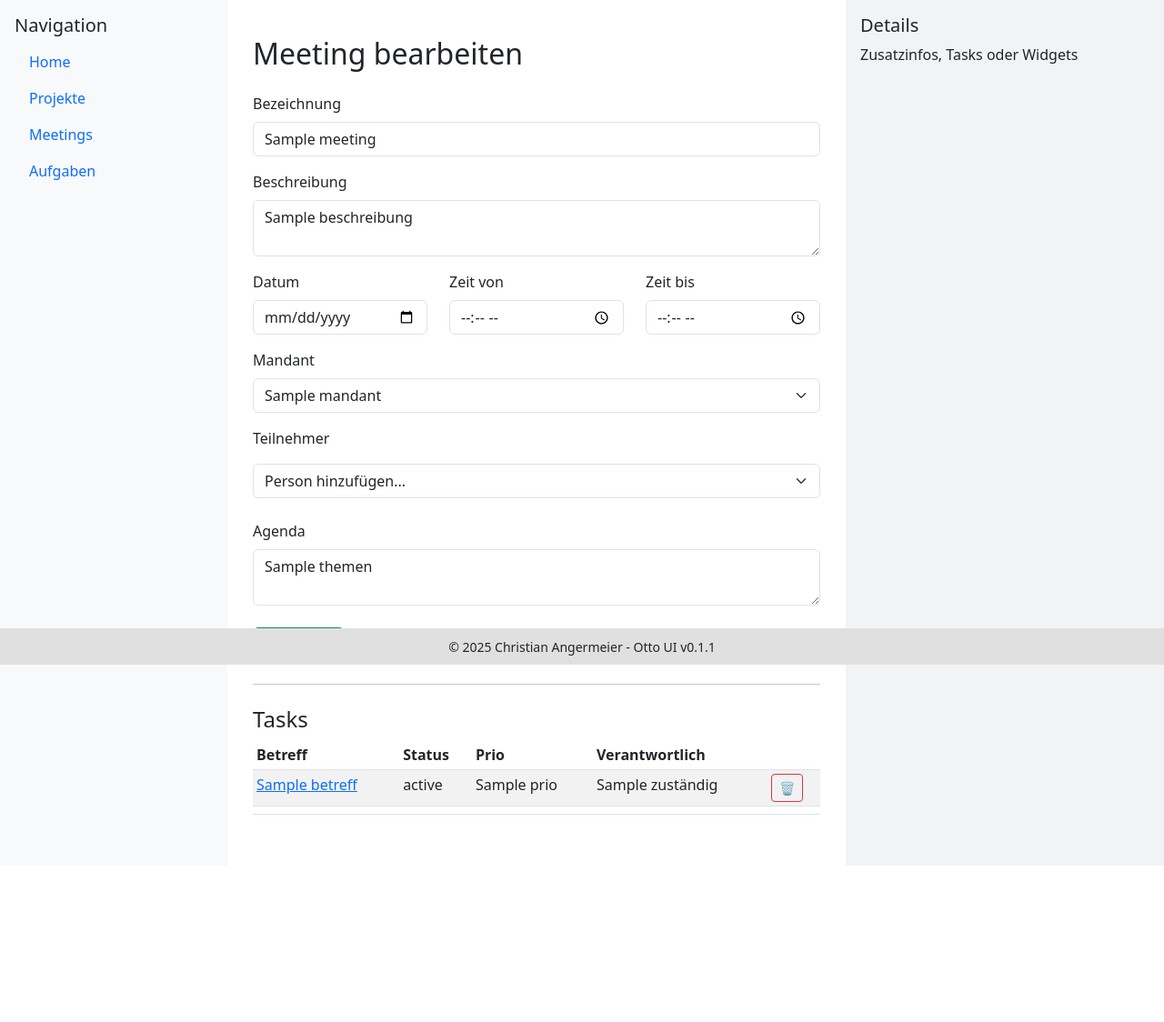
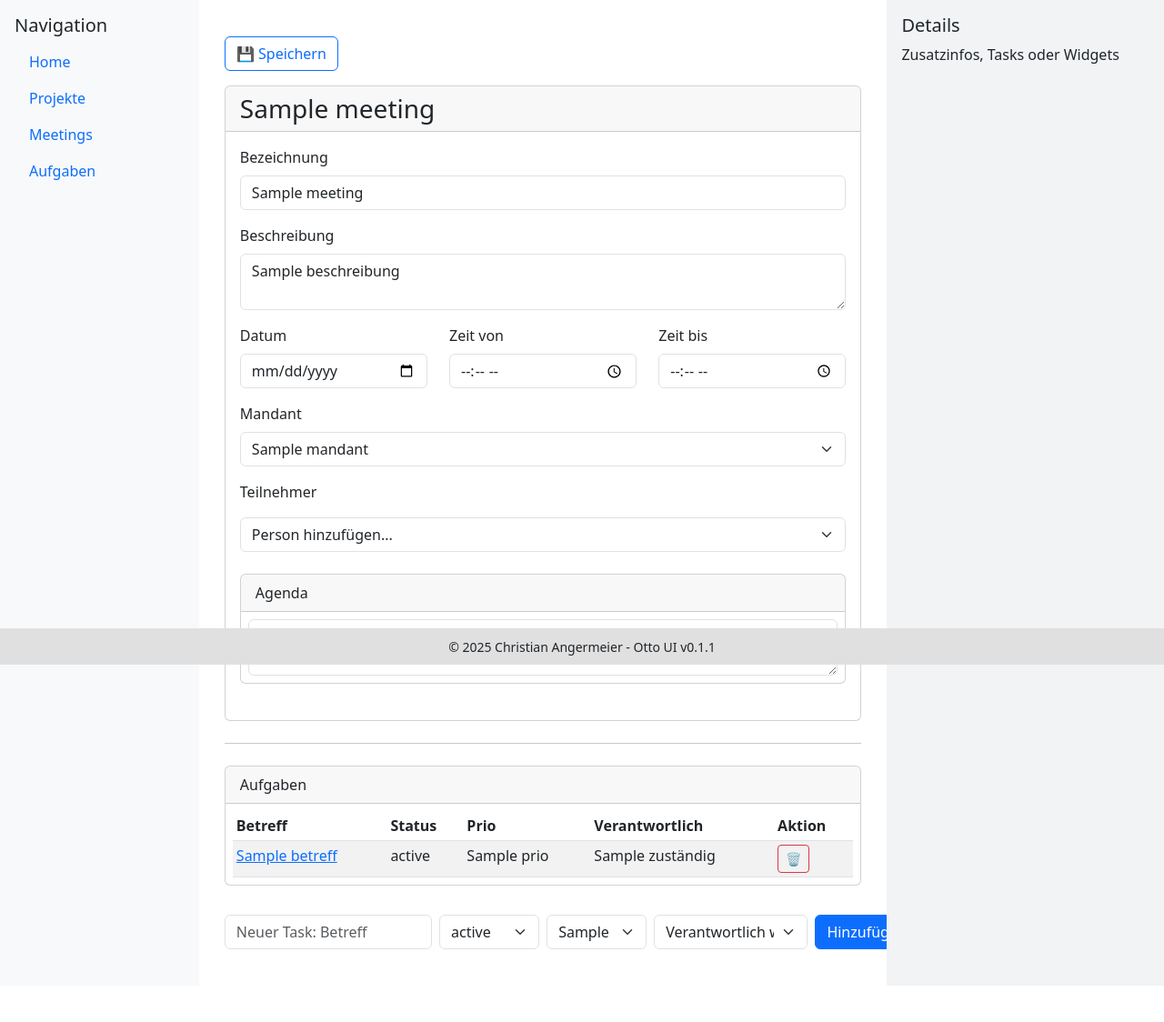
Before and after one commit to gdsanger/otto, a Django app: template otto-ui/core/templates/core/meeting_detailview.html in a window 1280 px wide. Shown: the part 69-1193 px from the top of the page at 91% size. Before the commit the page ends 1021 px from the top, so only its background shows below. Run offline with Django 5.2, Linux system fonts and the light colour scheme; the template is opened without the code that fills it: most values are stand-ins (such as "Sample title", 1, 10 or a date in 2020); some libraries are stand-ins or nearby versions.

Commit message:
Changes on meeting_detailview

```diff
--- a/otto-ui/core/const.py
+++ b/otto-ui/core/const.py
@@ -2,4 +2,4 @@
 
 status_liste = ["✨ neu", "🚧 in Arbeit", "📦 laufend", "⏸️ wartet", "✅ abgeschlossen"]
 prio_liste = ["🔴 kritisch", "🟠 hoch", "🟢 normal", "🔵 niedrig"]
-mandanten_liste = ["HAM", "DHGS", "SCU", "HSSH", "Triagon", "IFI", "IUNWorld", "Alle"]
+mandanten_liste = ["HAM", "DHGS", "SCU", "HSSH", "Triagon", "IFI", "ISARtec", "IUNWorld", "Alle"]
--- a/otto-ui/core/templates/core/meeting_detailview.html
+++ b/otto-ui/core/templates/core/meeting_detailview.html
@@ -3,20 +3,32 @@
 
 {% block content %}
 <div class="container py-4">
-  <h2 class="mb-4">Meeting bearbeiten</h2>
+  <!-- Toolbar oben -->
 
+    <div class="btn-toolbar mb-3" role="toolbar" aria-label="Toolbar with button groups">
+      <div class="btn-group me-2" role="group" aria-label="First group">
+      <button type="submit" form="meetingForm" class="btn btn-outline-primary">
+        💾 Speichern
+      </button>
+      </div>
+    </div>
+
+  <!-- Meeting-Formular als Card -->
+  <div class="card mb-4">
+    <div class="card-header">
+      <h3 class="mb-0">{{ meeting.name }}</h2>
+    </div>
+    <div class="card-body">
       <form id="meetingForm">
         {% csrf_token %}
         <div class="mb-3">
           <label class="form-label">Bezeichnung</label>
           <input type="text" name="name" class="form-control" value="{{ meeting.name }}">
         </div>
-
         <div class="mb-3">
           <label class="form-label">Beschreibung</label>
           <textarea name="beschreibung" class="form-control">{{ meeting.beschreibung }}</textarea>
         </div>
-
         <div class="row mb-3">
           <div class="col">
             <label class="form-label">Datum</label>
@@ -31,7 +43,6 @@
             <input type="time" name="bis" class="form-control" value="{{ meeting.bis }}">
           </div>
         </div>
-
         <div class="mb-3">
           <label class="form-label">Mandant</label>
           <select name="mandant" class="form-select">
@@ -40,33 +51,41 @@
             {% endfor %}
           </select>
         </div>
-
         <div class="mb-4">
           <label class="form-label">Teilnehmer</label>
           {% include "components/person_tokenbox.html" with personen=personen selected=meeting.teilnehmer %}
         </div>
 
+        <!-- Agenda als Bootstrap Card -->
         <div class="mb-4">
-      <label class="form-label">Agenda</label>
+          <div class="card">
+            <div class="card-header">
+              <label class="form-label mb-0">Agenda</label>
+            </div>
+            <div class="card-body p-2">
               <textarea id="editor" name="themen" class="form-control">{{ meeting.themen|safe }}</textarea>
             </div>
-
-    <button type="submit" class="btn btn-success">Speichern</button>
+          </div>
+        </div>
         <div id="saveSuccess" class="alert alert-success mt-3 d-none">Gespeichert!</div>
       </form>
+    </div>
+  </div>
 
   <hr class="my-4">
-
-  <h4>Tasks</h4>
-
-    <table class="table table-sm table-striped">
+  <div class="card mb-4">
+    <div class="card-header">
+      Aufgaben
+    </div>
+    <div class="card-body p-2">
+      <table class="table table-sm table-striped mb-0">
         <thead>
           <tr>
             <th>Betreff</th>
             <th>Status</th>
             <th>Prio</th>
             <th>Verantwortlich</th>
-          <th></th>
+            <th>Aktion</th>
           </tr>
         </thead>
         <tbody>
@@ -77,22 +96,50 @@
             <td>{{ task.prio }}</td>
             <td>{{ task.zuständig }}</td>
             <td>
-            <form hx-post="/task/delete/" hx-confirm="Wirklich löschen?" hx-target="closest tr" hx-swap="outerHTML">
-              <input type="hidden" name="task_id" value="{{ task.id }}">
-              <button type="submit" class="btn btn-sm btn-outline-danger">🗑️</button>
-            </form>
+              <button type="button" class="btn btn-sm btn-outline-danger" data-task-id="{{ task.id }}">🗑️</button>
             </td>
           </tr>
           {% endfor %}
-        <tr>
-          <td>          </td>
-          <td>          </td>
-          <td>          </td>
-          <td>          </td>
-          <td>          </td>
-        </tr>
         </tbody>
       </table>
+    </div>
+  </div>
+    <!-- Neues Task-Formular -->
+    <form id="newTaskForm" class="row g-2 align-items-end mt-3">
+      <div class="col-md-4">
+        <input type="text" name="betreff" class="form-control" placeholder="Neuer Task: Betreff" required>
+      </div>
+      <div class="col-md-2">
+        <select name="status" class="form-select">
+          {% for s in status_liste %}
+            <option value="{{ s }}">{{ s }}</option>
+          {% empty %}
+            <option disabled>Keine Statuswerte</option>
+          {% endfor %}
+        </select>
+      </div>
+      <div class="col-md-2">
+        <select name="prio" class="form-select">
+          {% for p in prio_liste %}
+            <option value="{{ p }}">{{ p }}</option>
+          {% empty %}
+            <option disabled>Keine Prio-Werte</option>
+          {% endfor %}
+        </select>
+      </div>
+      <div class="col-md-3">
+        <select name="zuständig" class="form-select">
+          <option value="">Verantwortlich wählen</option>
+          {% for person in personen %}
+            <option value="{{ person.id }}">{{ person.name }}</option>
+          {% endfor %}
+        </select>
+      </div>
+      <div class="col-md-1">
+        <button type="submit" class="btn btn-primary">Hinzufügen</button>
+      </div>
+    </form>
+    <div id="taskAddSuccess" class="alert alert-success mt-2 d-none">Task hinzugefügt!</div>
 </div>
 <script src="https://cdn.tiny.cloud/1/kpams0ubmp1xidkpbry2j9afcgmlfpiv96ybkly1llpyi875/tinymce/7/tinymce.min.js" referrerpolicy="origin"></script>
 <script>
@@ -154,6 +201,55 @@
       }
     });
   });
+
+  // Neues Task-Formular Handling
+  document.getElementById('newTaskForm').addEventListener('submit', function(e) {
+    e.preventDefault();
+    const form = e.target;
+    const formData = new FormData(form);
+    const jsonData = {};
+    formData.forEach((value, key) => {
+      jsonData[key] = value;
+    });
+    fetch('add_task/', {
+      method: 'POST',
+      headers: {
+        'Content-Type': 'application/json',
+        'X-CSRFToken': getCookie('csrftoken'),
+      },
+      body: JSON.stringify(jsonData),
+    }).then(function(r) {
+      if (r.ok) {
+        document.getElementById('taskAddSuccess').classList.remove('d-none');
+        setTimeout(function() { document.getElementById('taskAddSuccess').classList.add('d-none'); }, 2000);
+        form.reset();
+        // Optional: Seite neu laden oder Task dynamisch einfügen
+        location.reload();
+      }
+    });
+  });
+
+  // Task löschen mit Rückfrage
+  document.querySelectorAll('.delete-task-btn').forEach(function(btn) {
+    btn.addEventListener('click', function() {
+      const taskId = this.getAttribute('data-task-id');
+      if (confirm('Soll diese Aufgabe wirklich gelöscht werden?')) {
+        fetch(`/core/task_delete/${taskId}/`, {
+          method: 'POST',
+          headers: {
+            'Content-Type': 'application/json',
+            'X-CSRFToken': getCookie('csrftoken'),
+          },
+        }).then(function(r) {
+          if (r.ok) {
+            location.reload();
+          } else {
+            alert('Fehler beim Löschen der Aufgabe.');
+          }
+        });
+      }
+    });
+  });
 </script>
 {% include "components/task_modal.html" %}
 {% endblock %}
--- a/otto-ui/core/templates/core/project_listview.html
+++ b/otto-ui/core/templates/core/project_listview.html
@@ -51,9 +51,6 @@
             {% endfor %}
           </select>
         </td>
-        <td class="text-end">
-          <button class="btn btn-sm btn-outline-primary task-new" data-project-id="{{ projekt.id }}">+</button>
-        </td>
       </tr>
       {% endfor %}
     </tbody>
--- a/otto-ui/core/views/meetings.py
+++ b/otto-ui/core/views/meetings.py
@@ -5,7 +5,7 @@
 from django.shortcuts import render
 from .helpers import login_required
 from django.views.decorators.csrf import csrf_exempt
-from core.const import mandanten_liste
+from core.const import mandanten_liste, prio_liste, status_liste
 import os
 from dotenv import load_dotenv
 
@@ -75,5 +75,7 @@
     return render(request, "core/meeting_detailview.html", {
         "meeting": meeting,
         "personen": personen,
-        "mandanten": mandanten_liste
+        "mandanten": mandanten_liste,
+        "status_liste": status_liste,
+        "prio_liste": prio_liste
     })
```
Also changed, not shown: otto-ui/core/views/auth.py (+18 -19 lines). Lines whose indentation alone changed are shown as unchanged.
